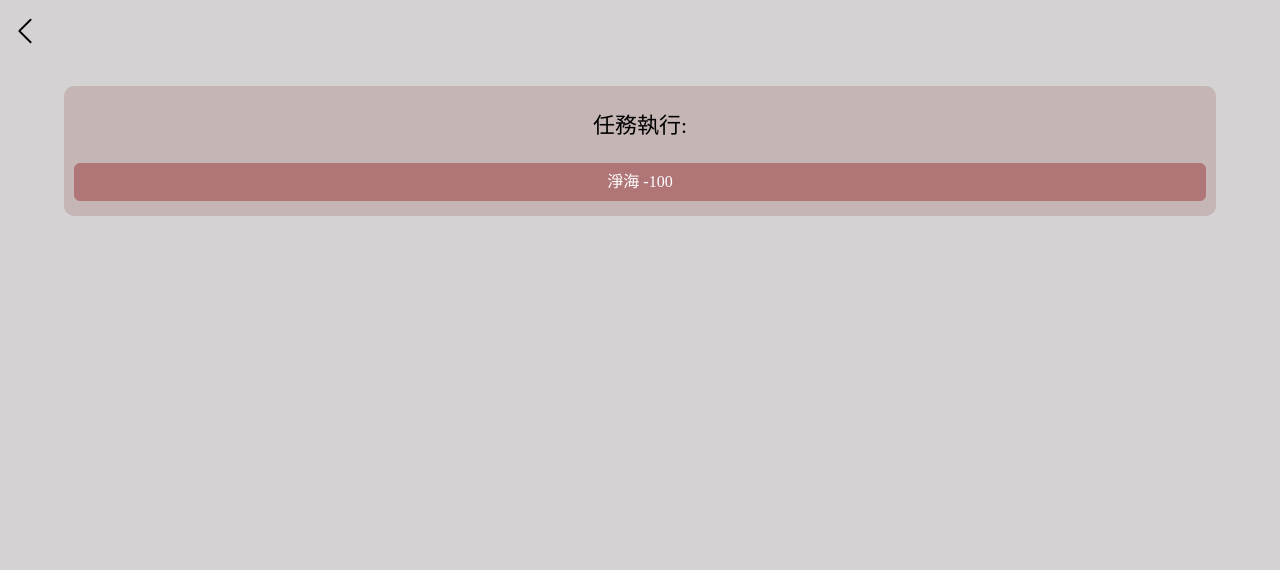
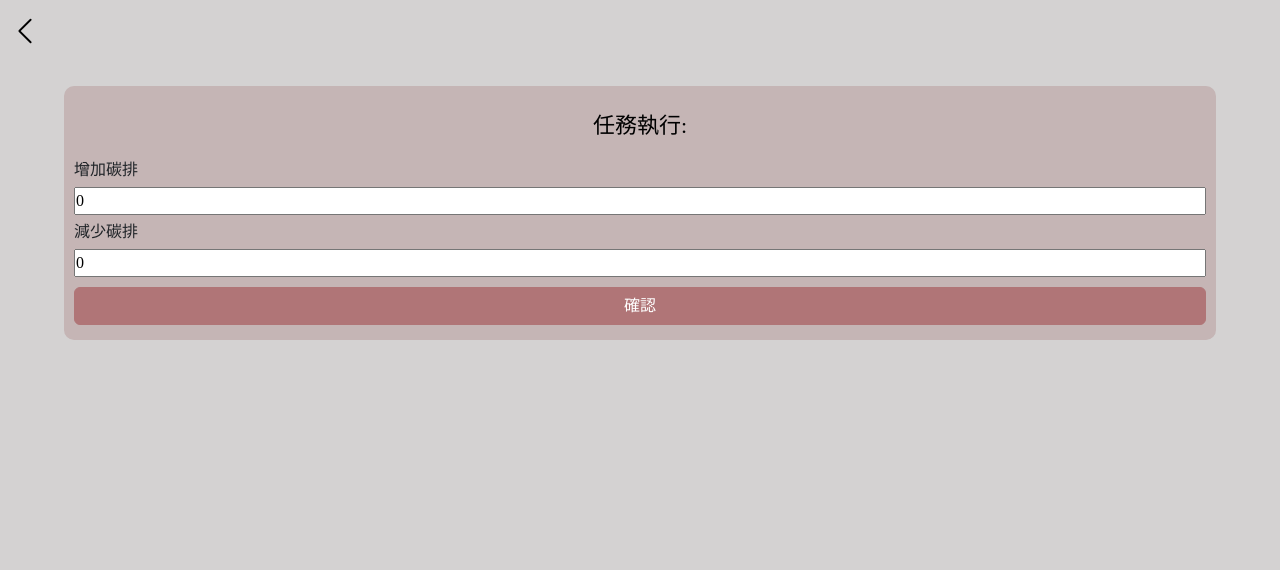
Before and after one commit to PinRay22/sa, a Django app: page /activity/ in a window 1280 px wide. Shown: the part 89-659 px from the top of the page. Run offline with Django 3.2, Linux system fonts and the light colour scheme; some web fonts are replaced.

Commit message:
Add files via upload

```diff
--- a/templates/activity.html
+++ b/templates/activity.html
@@ -240,9 +240,10 @@
         </a>
         <div class="mid_body" style="margin-bottom: 30px; margin-top:40px;">
             <p class="check_exc_t">任務執行:</p>
-            <form action="#">
-                <input type="submit" class="btn btn-primary" id="membtn" style="width:100%; margin:5px auto;"
-                    value="淨海 -100">
+            <form action="/changecb/" method="POSt">{% csrf_token %}
+                增加碳排<input type="text" class="" id="" style="width:100%; margin:5px auto;" name="plusnum" value="0">
+                減少碳排<input type="text" class="" id="" style="width:100%; margin:5px auto;" name="minusnum" value="0">
+                <input type="submit" value="確認" class="btn btn-primary" id="membtn" style="width:100%; margin:5px auto;">
             </form>
         </div>
     </div>
--- a/templates/rank.html
+++ b/templates/rank.html
@@ -239,7 +239,7 @@
             </form>
             -->
             <form action="">
-                <input type="search" placeholder="請輸入縣市" class="rankinput">
+                <input type="search" placeholder="請輸入縣市" class="rankinput" name='inputCity' required>
                 <input class="btn btn-primary" type="submit" value="搜尋" id="placebt">
             </form>
             <table class="table table-striped" id="placetable">
```
Also changed, not shown: db.sqlite3, templates/index.html (line endings or trailing spaces), templates/signup.html (line endings or trailing spaces).
